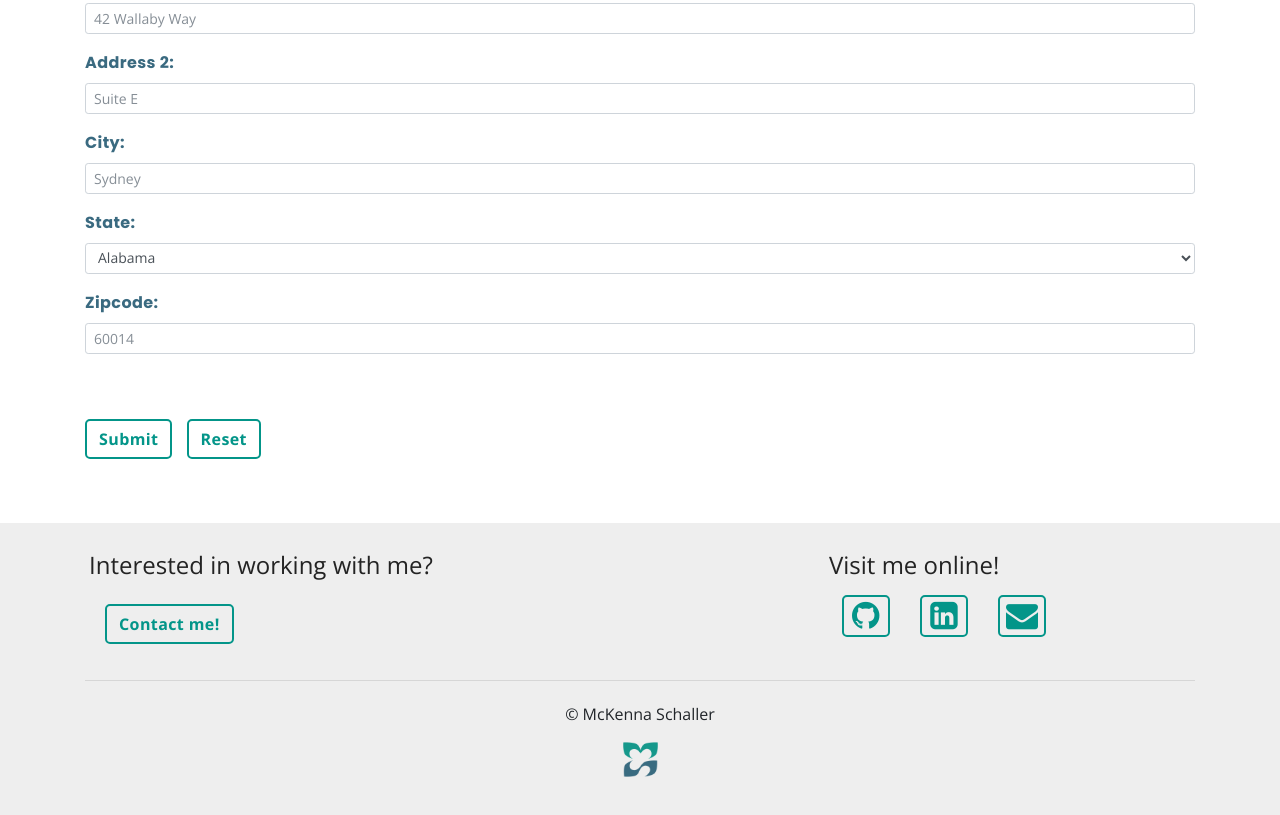
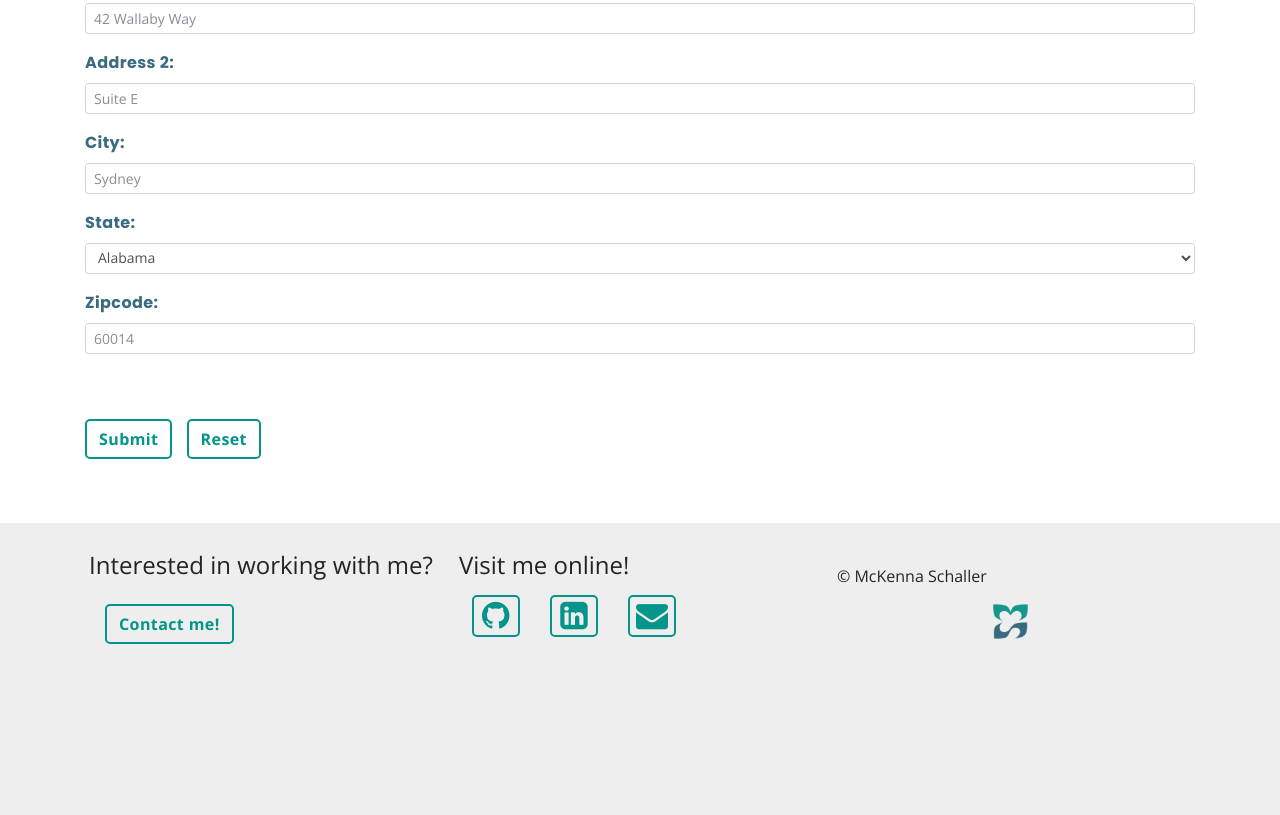
Before and after one commit to mkschaller/mkschaller.github.io, a plain HTML site: page contact.html in a window 1280 px wide. Shown: the part 941-1756 px from the top of the page. Drawn offline with nearby package versions, Linux system fonts and the light colour scheme.

Commit message:
Try another footer layout

```diff
--- a/contact.html
+++ b/contact.html
@@ -176,7 +176,7 @@
 
     <footer class="p-4">
     	<div class="row container">
-			<div class="col-md-8 p-1">
+			<div class="col-md-4 p-1">
 				<h4>Interested in working with me?</h4>
 				<a href="contact.html"><button class="btn before-footer-button m-3">Contact me!</button></a>
 			</div>
@@ -188,14 +188,20 @@
 				<a href="mailto:mckennakschaller@gmail.com" class="btn" role="button"><i class="fa fa-envelope fa-2x social-link" aria-hidden="true"></i></a>
 				</div>
 			</div>
+			<div class="col-md-4 p-1">
+				<p class="m-2">&copy; McKenna Schaller <span id="year"></span></p>
+   				<img src="images/logo.png" alt="PC">
+			</div>
 
   		</div>
 
+<!--
    		<div class="text-center container">
    		<hr>
 			<p class="m-2">&copy; McKenna Schaller <span id="year"></span></p>
    			<img src="images/logo.png" alt="PC">
    		</div>
+-->
     </footer>
 
 <script src="js/expression-validate.js"></script>
```
